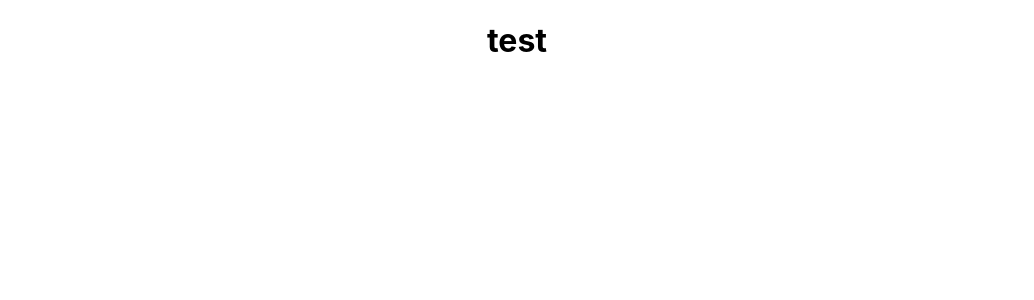
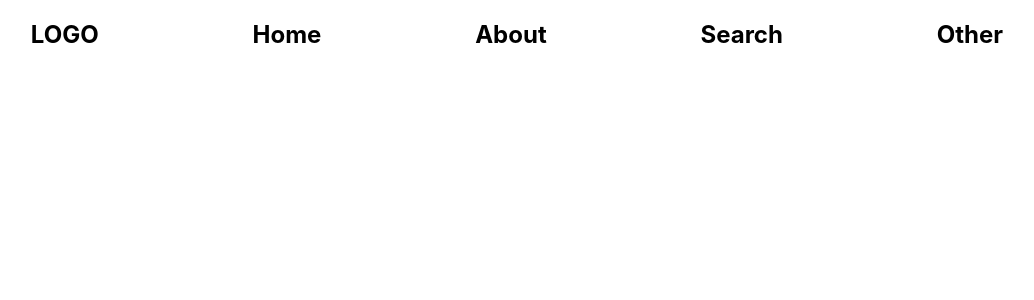
Before and after one commit to zsoliman/movie-suggestor, a React (Create React App) app: page / in a window 1280 px wide. Shown: the top 300 px of the page, without its empty margins (123-1157 px from the left). Built offline with nearby package versions, Linux system fonts and the light colour scheme.

Commit message:
nav mapped

```diff
--- a/src/App.css
+++ b/src/App.css
@@ -1,3 +1,8 @@
 .App {
   text-align: center;
 }
+
+.nav {
+  display: flex;
+  justify-content: space-evenly;
+}
--- a/src/components/Nav.jsx
+++ b/src/components/Nav.jsx
@@ -1,7 +1,11 @@
 const Nav = () => {
     return (
-        <div>
-            <h1>test</h1>
+        <div className="nav">
+            <h2>LOGO</h2>
+            <h2>Home</h2>
+            <h2>About</h2>
+            <h2>Search</h2>
+            <h2>Other</h2>
         </div>
     )
 }
```
